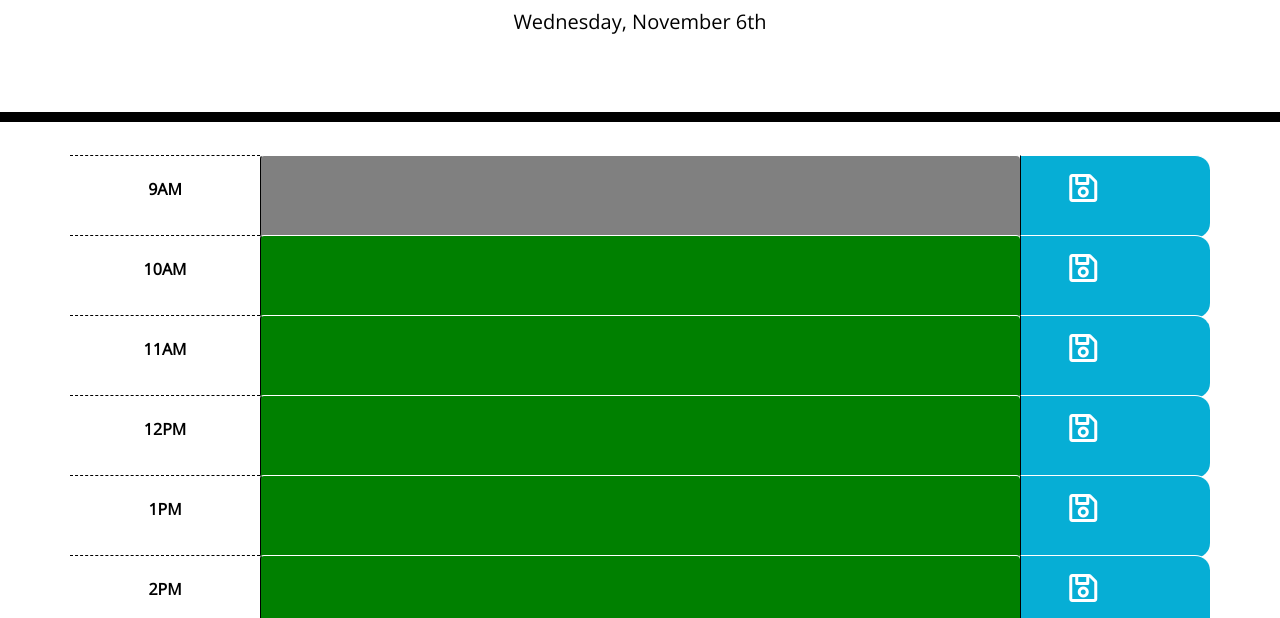
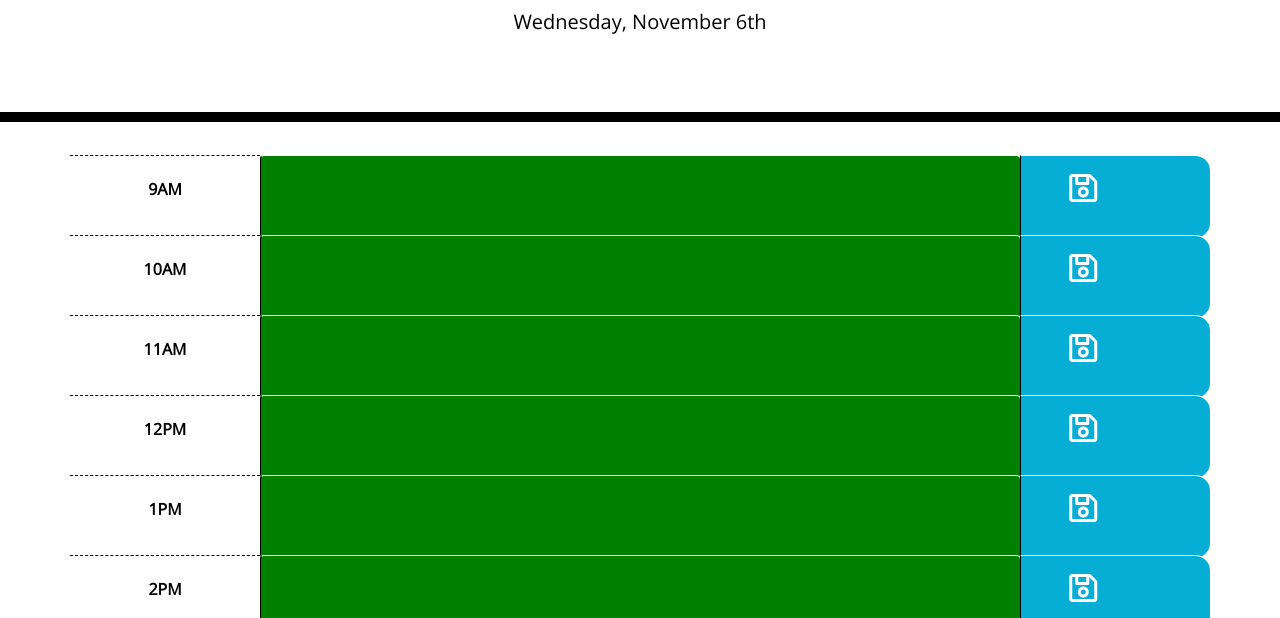
Before and after one commit to jmccutchen/DayPlanner, a plain HTML site: page Develop/index.html in a window 1280 px wide. Shown: the part 182-800 px from the top of the page. Drawn offline with nearby package versions, Linux system fonts and the light colour scheme.

Commit message:
finished

```diff
--- a/Develop/script.js
+++ b/Develop/script.js
@@ -11,7 +11,7 @@ var hourSlot = $(".hour").data("value")
 // for changing color based on current time
 $(".hour").each( (key, element) => {
      var nowHour = moment().format("HH");
-     var timeSlot = $(element).attr('data-value');
+     var timeSlot = parseInt($(element).attr('data-value'));
 
      if (nowHour < timeSlot) {
          $(element).siblings("textarea:first").css({"background-color": "gray"})
@@ -21,11 +21,13 @@ $(".hour").each( (key, element) => {
          $(element).siblings("textarea:first").css({"background-color": "green"})
      }
 
-     if (nowHour === timeSlot) {
+     if (nowHour == timeSlot) {
          $(element).siblings("textarea:first").css({"background-color": "red"})
      }
 
  });
+
+
 
 var text9Array = [];
 var text10Array = [];
```
Also changed, not shown: Develop/index.html (+3 -0 lines).
